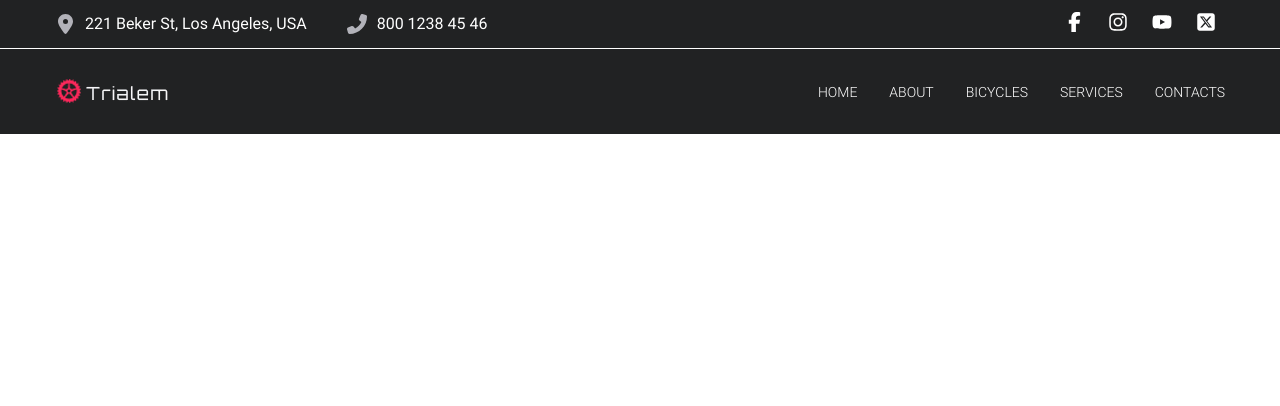
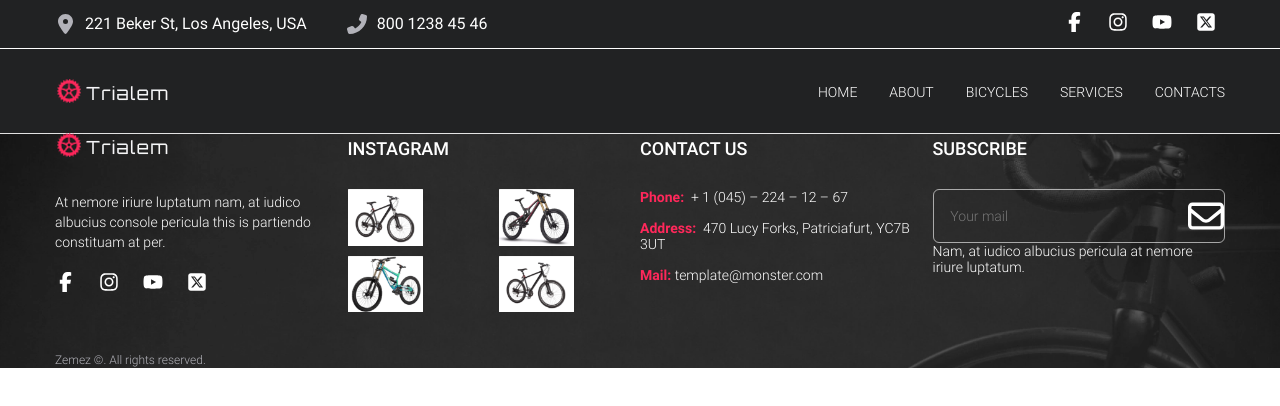
Before and after one commit to rumiyevskiy/vite-morepages, a website built with Vite: page src/html/layouts/_html.html in a window 1280 px wide. Built offline with nearby package versions, Linux system fonts and the light colour scheme.

Commit message:
styled footer

```diff
--- a/src/html/layouts/footer/_footer.html
+++ b/src/html/layouts/footer/_footer.html
@@ -1,3 +1,120 @@
-<footer>
+<footer class="footer">
+
+    <section>
+
+        <h2 class="sr-only">Misc info</h2>
+
+        <div class="container footer__grid">
+
+            <div class="footer__group">
+
+                <div class="footer-details">
+
+                    <include src="html/components/logo/_index.html"></include>
+
+                    <p class="footer-details__text">At nemore iriure luptatum nam, at iudico
+                        albucius console pericula this is partiendo
+                        constituam at per.
+                    </p>
+
+                    <include src="html/components/social/_index.html"></include>
+
+                </div>
+
+            </div>
+
+            <div class="footer__group">
+
+                <div class="insta-blog">
+
+                    <h3 class="footer-title">Instagram</h3>
+
+                    <ul class="insta-blog__list">
+                        <li>
+                            <img class="insta-blog__img" src="/src/assets/images/bicycles/p-1.webp" alt="bicycle picture" width="75" height="75" loading="lazy">
+                        </li>
+                        <li>
+                            <img class="insta-blog__img" src="/src/assets/images/bicycles/p-2.webp" alt="bicycle picture" width="75" height="75" loading="lazy">
+                        </li>
+                        <li>
+                            <img class="insta-blog__img" src="/src/assets/images/bicycles/p-3.webp" alt="bicycle picture" width="75" height="75" loading="lazy">
+                        </li>
+                        <li>
+                            <img class="insta-blog__img" src="/src/assets/images/bicycles/p-4.webp" alt="bicycle picture" width="75" height="75" loading="lazy">
+                        </li>
+                    </ul>
+
+                </div>
+
+            </div>
+
+            <div class="footer__group">
+
+                <address class="contacts">
+
+                    <h3 class="footer-title">Contact us</h3>
+
+                    <ul class="contacts__list">
+
+                        <li>
+                            <span class="color-accent fw-700">Phone: </span>
+                            <a href="tel:+10452241267">+ 1 (045) – 224 – 12 – 67</a>
+                        </li>
+
+                        <li>
+                            <span class="color-accent fw-700">Address: </span>
+                            <a href="#">470 Lucy Forks, Patriciafurt, YC7B 3UT</a>
+                        </li>
+
+                        <li>
+                            <span class="color-accent fw-700">Mail: </span>
+                            <a href="mailto:template@monster.com">template@monster.com</a>
+                        </li>
+
+                    </ul>
+
+                </address>
+
+            </div>
+
+            <div class="footer__group">
+
+                <div class="subscribe">
+
+                    <h3 class="footer-title">Subscribe</h3>
+
+                    <form class="subscribe-form">
+
+                        <div class="subscribe-form__group">
+
+                            <label for="email" class="sr-only">Enter your email</label>
+
+                            <input type="text" class="subscribe-form__input" type="email" name="email" id="email" placeholder="Your mail" required>
+
+                            <button class="subscribe-form__btn">
+
+                                <span class="sr-only">submit form</span>
+
+                            </button>
+
+                        </div>
+
+                    </form>
+
+                    <p>
+                        Nam, at iudico albucius pericula at nemore iriure luptatum.
+                    </p>
+
+                </div>
+
+            </div>
+
+        </div>
+
+    </section>
+
+    <div class="container">
+        <p class="copy">Zemez ©. All rights reserved.</p>
+    </div>
 
 </footer>
--- a/src/html/layouts/footer/_index.scss
+++ b/src/html/layouts/footer/_index.scss
@@ -0,0 +1,94 @@
+
+@use '../../../styles/mixins'as*;
+
+.footer {
+    background-image: url('/src/assets/images/footer-bg.webp');
+    background-position: center;
+    background-size: cover;
+    background-repeat: no-repeat;
+
+    font-size: 14px;
+    line-height: 16px;
+    font-weight: 300;
+    color: var(--c-white);
+
+    &__grid {
+        display: grid;
+        grid-template-columns: repeat(4, 1fr);
+    }
+}
+
+.footer-title {
+    font-weight: 500;
+    font-size: 18px;
+    line-height: 32px;
+    text-transform: uppercase;
+    color: var(--c-white);
+    margin-bottom: 24px;
+
+}
+
+.footer-details {
+    .logo {
+        display: block;
+        margin-bottom: 34px;
+    }
+
+    &__text {
+        font-size: 14px;
+        font-weight: 300;
+        line-height: 20px;
+        margin-bottom: 20px;
+    }
+}
+
+.insta-blog {
+    &__list {
+        display: grid;
+        grid-template-columns: repeat(2, 1fr);
+        gap: 10px;
+    }
+}
+
+.contacts {
+
+    &__list {
+        li {
+            &:not(:last-child) {
+                margin-bottom: 15px;
+            }
+        }
+    }
+
+}
+
+
+.subscribe-form {
+    &__group {
+        display: flex;
+        align-items: center;
+        border-radius: 6px;
+        border: 1px solid rgba(#ffffff, 0.6);
+    }
+
+    &__input {
+        width: 100%;
+        padding: 18px;
+    }
+
+    &__btn {
+        padding: 18px;
+        mask-image: var(--icon-email);
+        mask-repeat: no-repeat;
+        mask-size: contain;
+        mask-position: center;
+        background-color: var(--c-white);
+    }
+}
+
+
+.copy {
+    padding-top: 40px;
+    font-size: 12px;
+    color: var(--c-lightgray);
+}
--- a/src/html/layouts/header/_index.scss
+++ b/src/html/layouts/header/_index.scss
@@ -1,5 +1,6 @@
 
 @use '../../../styles/mixins'as*;
+
 .header {
     background-color: #212223;
     color: var(--c-white);
--- a/src/styles/base/_helpers.scss
+++ b/src/styles/base/_helpers.scss
@@ -10,3 +10,11 @@
   white-space: nowrap !important;
   border: 0 !important
 }
+
+.color-accent {
+  color: var(--c-pink);
+}
+
+.fw-700 {
+  font-weight: 700;
+}
```
